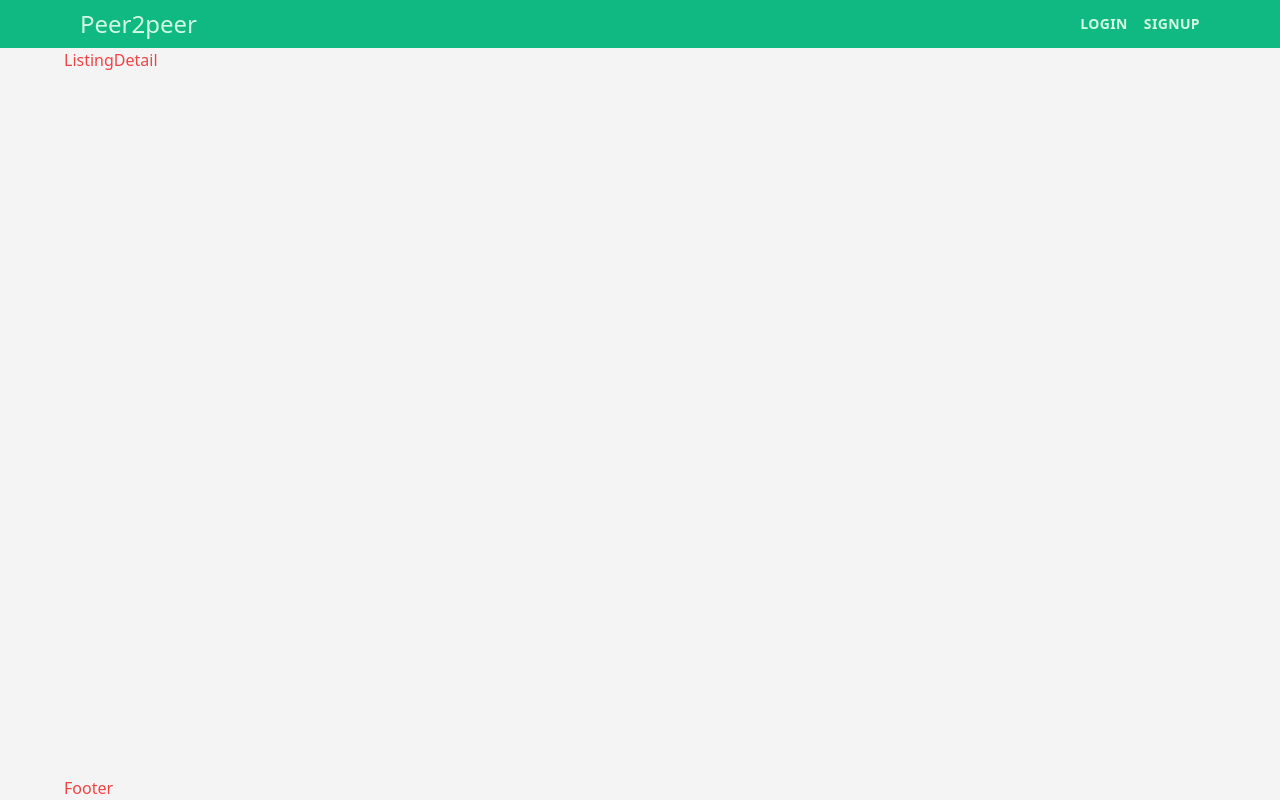
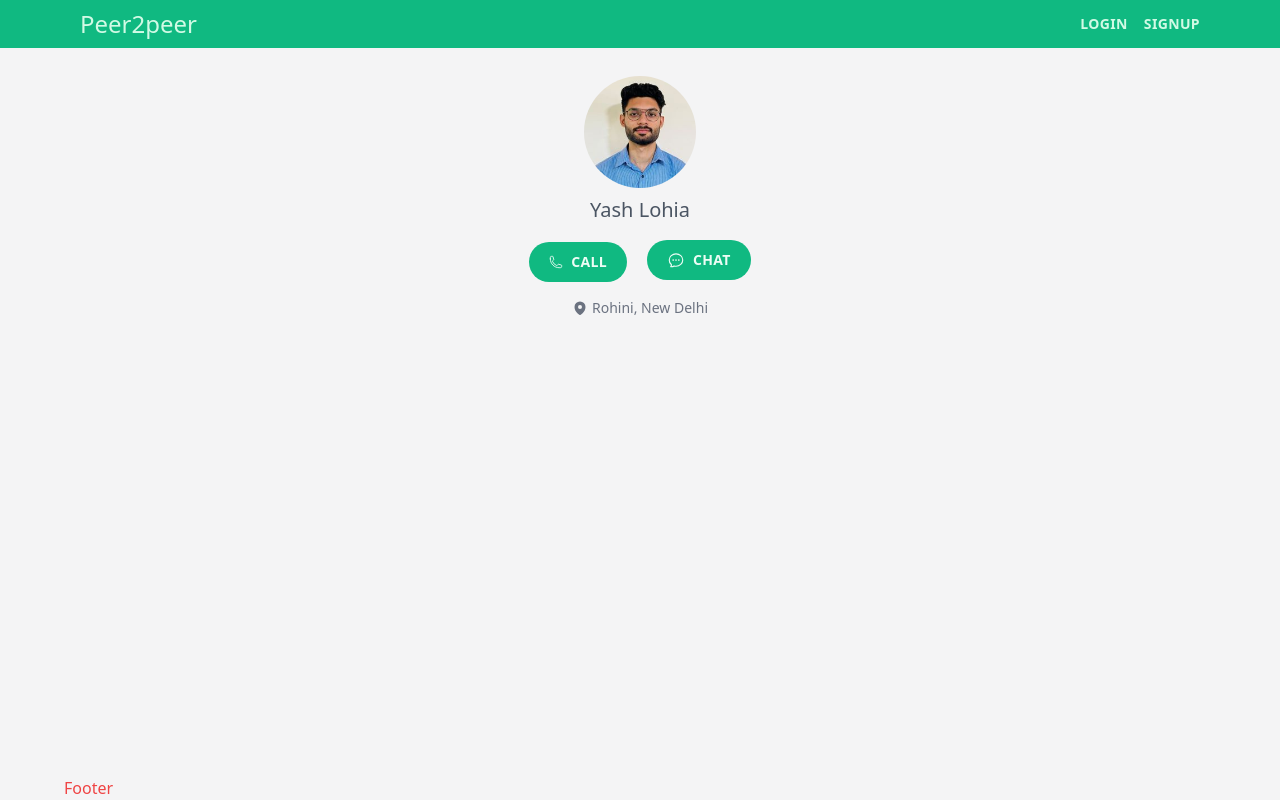
Before and after one commit to yashlohia100/peer2peer-react, a React (Vite) app: page /listings/1 in a window 1280 px wide. Built offline with nearby package versions, Linux system fonts and the light colour scheme.

Commit message:
Create 'PersonInfo' component

```diff
--- a/src/features/listing/ListingDetail.jsx
+++ b/src/features/listing/ListingDetail.jsx
@@ -1,3 +1,9 @@
+import PersonInfo from './listing-ui/PersonInfo';
+
 export default function ListingDetail() {
-  return <div>ListingDetail</div>;
+  return (
+    <div>
+      <PersonInfo />
+    </div>
+  );
 }
--- /dev/null
+++ b/src/features/listing/listing-ui/PersonInfo.jsx
@@ -0,0 +1,47 @@
+import {
+  HiMapPin,
+  HiOutlineChatBubbleOvalLeftEllipsis,
+  HiOutlinePhone,
+} from 'react-icons/hi2';
+import Button from '../../../ui/Button';
+
+export default function PersonInfo() {
+  return (
+    <div className="flex flex-col items-center gap-4 px-4 py-7">
+      <div>
+        <img
+          src="/profile-photo.jpg"
+          alt="profile-picture"
+          className="w-28 rounded-full"
+        />
+
+        <h3 className="mt-2 text-center text-lg font-medium text-gray-600 lg:text-xl">
+          Yash Lohia
+        </h3>
+      </div>
+
+      <div className="space-x-5">
+        <Button variant="small">
+          <span className="flex items-center gap-2">
+            <HiOutlinePhone />
+            <span>Call</span>
+          </span>
+        </Button>
+
+        <Button variant="small">
+          <span className="flex items-center gap-2">
+            <HiOutlineChatBubbleOvalLeftEllipsis className="text-lg" />
+            <span>Chat</span>
+          </span>
+        </Button>
+      </div>
+
+      <p className="flex items-center gap-1 text-sm text-gray-500">
+        <span className="text-base">
+          <HiMapPin />
+        </span>
+        <span>Rohini, New Delhi</span>
+      </p>
+    </div>
+  );
+}
```
